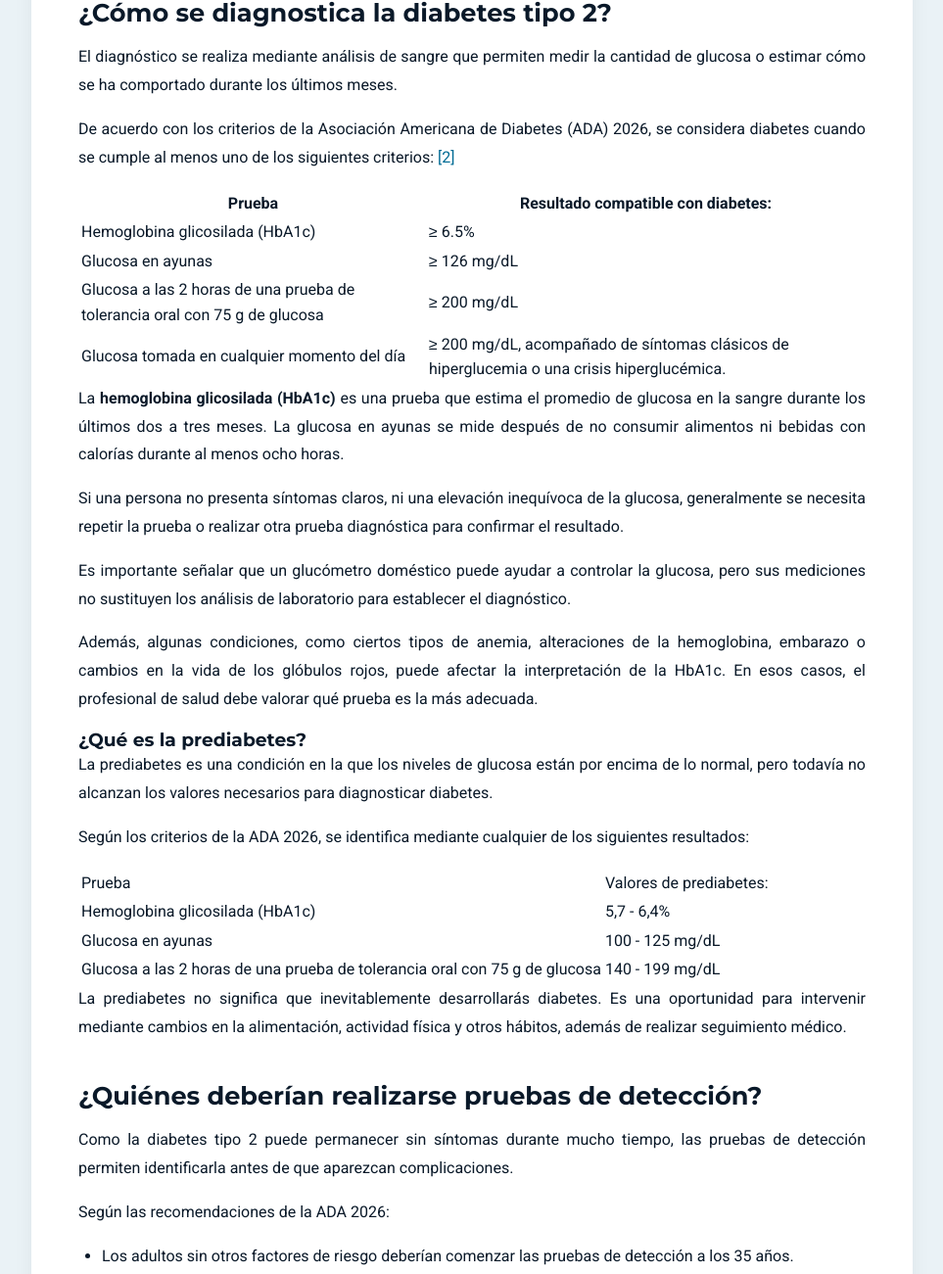
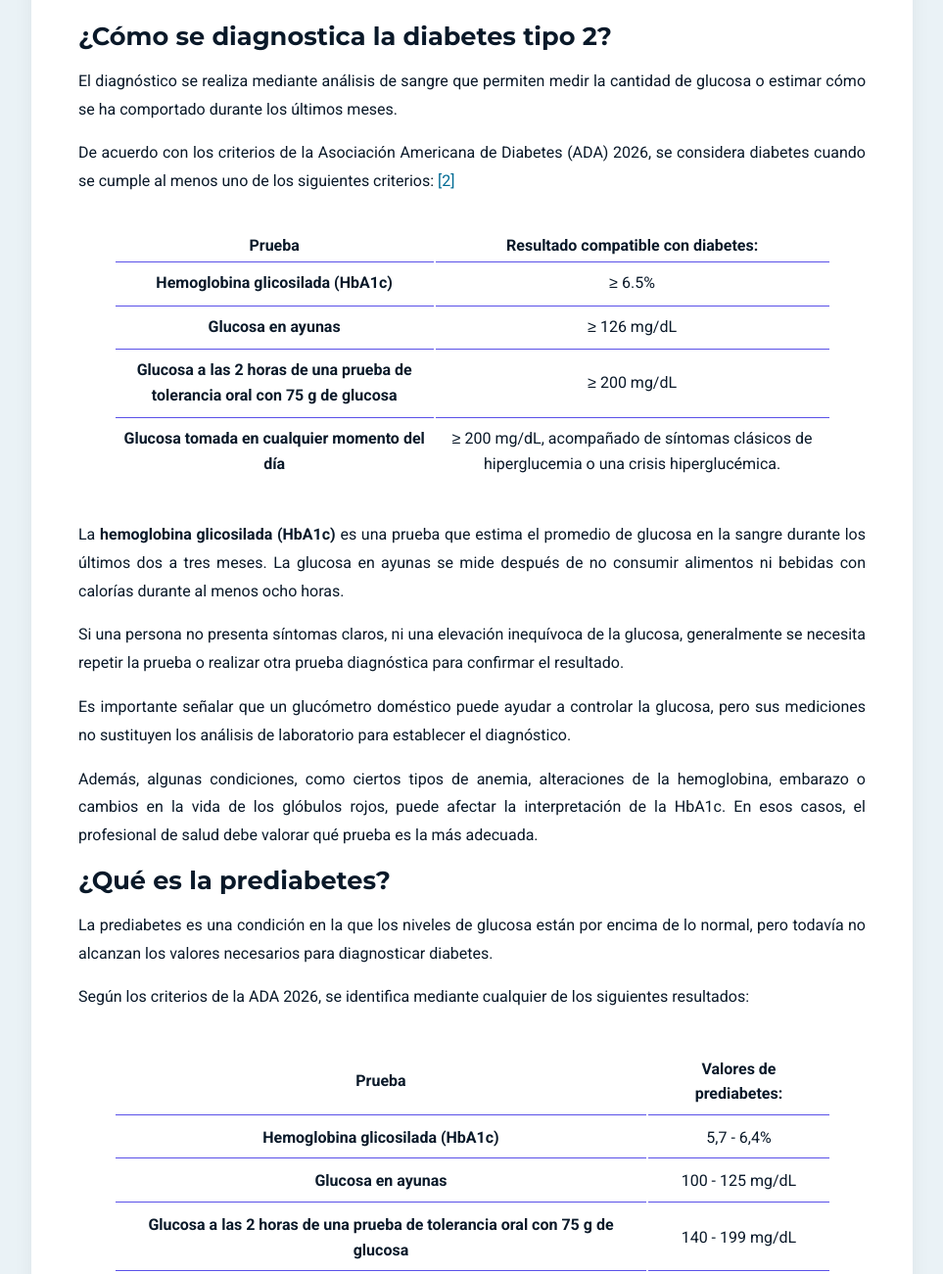
Before and after one commit to medgabrielgarcia-star/nexamed, a plain HTML site: page src/articulos/diabetes.html in a window 1280 px wide. Shown: the part 5000-6301 px from the top of the page at 98% size, without its empty margins (158-1121 px from the left). Drawn offline with Linux system fonts and the light colour scheme.

Commit message:
content: arreglando los articulos

```diff
--- a/src/articulos/diabetes.html
+++ b/src/articulos/diabetes.html
@@ -202,19 +202,19 @@
                 </thead>
                 <tbody>
                     <tr>
-                        <td>Hemoglobina glicosilada (HbA1c)</td>
+                        <td><strong>Hemoglobina glicosilada (HbA1c)</strong></td>
                         <td> ≥ 6.5%</td>
                     </tr>
                     <tr>
-                        <td>Glucosa en ayunas</td>
+                        <td><strong>Glucosa en ayunas</strong></td>
                         <td> ≥ 126 mg/dL</td>
                     </tr>
                     <tr>
-                        <td>Glucosa a las 2 horas de una prueba de tolerancia oral con 75 g de glucosa</td>
+                        <td><strong>Glucosa a las 2 horas de una prueba de tolerancia oral con 75 g de glucosa</strong></td>
                         <td> ≥ 200 mg/dL</td>
                     </tr>
                     <tr>
-                        <td>Glucosa tomada en cualquier momento del día</td>
+                        <td><strong>Glucosa tomada en cualquier momento del día</strong></td>
                         <td>≥ 200 mg/dL, acompañado de síntomas clásicos de hiperglucemia o una crisis hiperglucémica.</td>
                     </tr>
                 </tbody>
@@ -226,24 +226,24 @@
             <h3>¿Qué es la prediabetes?</h3>
             <p>La prediabetes es una condición en la que los niveles de glucosa están por encima de lo normal, pero todavía no alcanzan los valores necesarios para diagnosticar diabetes.</p>
             <p>Según los criterios de la ADA 2026, se identifica mediante cualquier de los siguientes resultados:</p>
-            <table class="articulo__tabla">
+            <table class="articulo__tabla" id="prediabetes">
                 <thead>
                     <tr>
-                        <td>Prueba</td>
-                        <td>Valores de prediabetes:</td>
+                        <td><strong>Prueba</strong></td>
+                        <td><strong>Valores de prediabetes:</strong></td>
                     </tr>
                 </thead>
                 <tbody>
                     <tr>
-                        <td>Hemoglobina glicosilada (HbA1c)</td>
+                        <td><strong> Hemoglobina glicosilada (HbA1c)</strong></td>
                         <td>5,7 - 6,4%</td>
                     </tr>
                     <tr>
-                        <td>Glucosa en ayunas</td>
+                        <td><strong>Glucosa en ayunas</strong></td>
                         <td>100 - 125 mg/dL</td>
                     </tr>
                     <tr>
-                        <td>Glucosa a las 2 horas de una prueba de tolerancia oral con 75 g de glucosa</td>
+                        <td><strong>Glucosa a las 2 horas de una prueba de tolerancia oral con 75 g de glucosa</strong></td>
                         <td>140 - 199 mg/dL</td>
                     </tr>
                 </tbody>
--- a/src/css/estilos.css
+++ b/src/css/estilos.css
@@ -1056,6 +1056,12 @@ a{
     margin-bottom: 1rem;
 }
 
+.articulo > section h3 {
+    font-size: 1.6rem;
+    color: var(--color-texto);
+    margin-bottom: 1rem;
+}
+
 .articulo > section p {
     margin-bottom: 1rem;
     line-height: 1.8;
@@ -1145,7 +1151,7 @@ a{
         padding: 1.25rem;
     }
 
-    .articulo > section h2 {
+    .articulo > section h2 h3 {
         font-size: 1.4rem;
     }
 
@@ -1153,3 +1159,19 @@ a{
         margin-bottom: 2rem;
     }
 }
+
+.articulo__tabla{
+    padding: 0.82rem;
+    margin: 1.4rem;
+}
+
+.articulo__tabla td{
+    border-top:1px solid var(--violeta-accion);
+    padding: 0.50rem;
+    text-align: center;
+}
+
+#prediabetes td{
+    border-top: none;
+    border-bottom: 1px solid var(--violeta-accion);
+}
```
Also changed, not shown: src/articulos/hipertension.html (+10 -6 lines).
